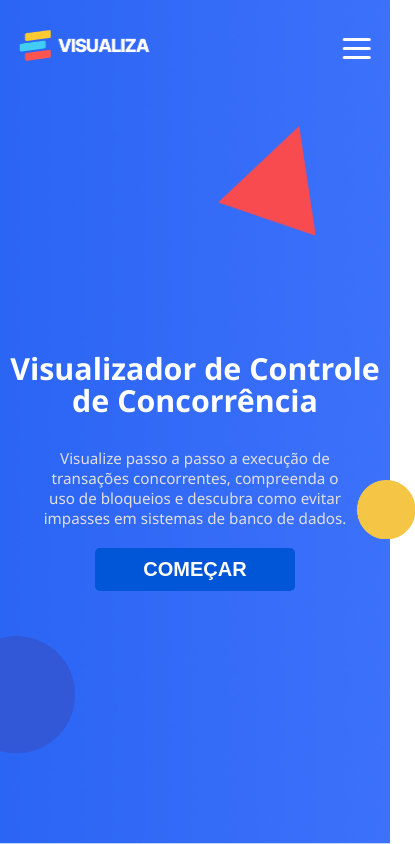
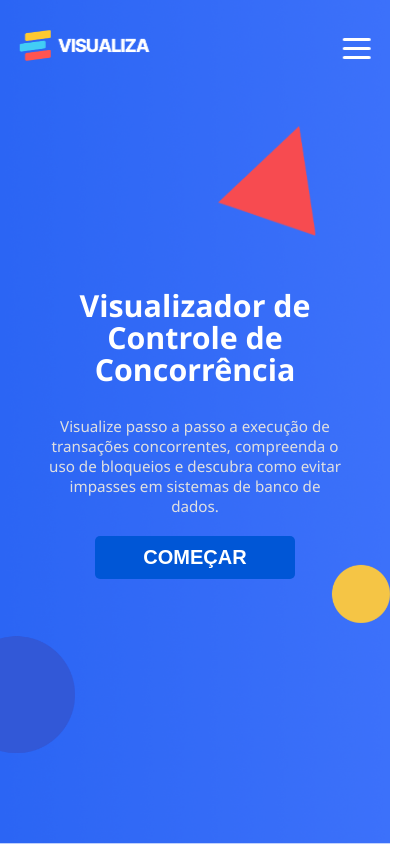
Before and after one commit to Kadu-Santos/controle-concorrencia-app, a React (Create React App) app: page / in a window 390 px wide. Shown: the top 844 px of the page, 415 px wide, since content can reach past the window. Built offline with nearby package versions, Linux system fonts and the light colour scheme.

Commit message:
Adição de favicon e ajustes gerais no desgni.

```diff
--- a/public/index.html
+++ b/public/index.html
@@ -2,7 +2,7 @@
 <html lang="en">
   <head>
     <meta charset="utf-8" />
-    <link rel="icon" href="%PUBLIC_URL%/favicon.ico" />
+    <link rel="icon" href="%PUBLIC_URL%/favicon.svg" />
     <meta name="viewport" content="width=device-width, initial-scale=1" />
     <meta name="theme-color" content="#000000" />
     <meta
@@ -24,7 +24,7 @@
       work correctly both with client-side routing and a non-root public URL.
       Learn how to configure a non-root public URL by running `npm run build`.
     -->
-    <title>React App</title>
+    <title>Visualiza</title>
   </head>
   <body>
     <noscript>You need to enable JavaScript to run this app.</noscript>
--- a/src/screens/Home/HomeScreen.css
+++ b/src/screens/Home/HomeScreen.css
@@ -421,11 +421,11 @@
   /* HERO */
   .hero {
     padding: 40px 10px;
-    height: 100vh;
+    height: 100dvh;
   }
 
   .hero-content {
-    width: 100%;
+    width: 95%;
   }
 
   .hero-title {
@@ -441,8 +441,8 @@
   }
 
   .imgAbstrata_1 {
-    bottom: 35vh;
-    right: -3vh;
+    bottom: 25vh;
+    right: 0vw;
     width: 15vw;
     height: 15vw;
   }
@@ -513,14 +513,9 @@
 /* ----- Celulares pequenos ~ 430px ----- */
 @media (max-width: 430px) {
 
-  .hero {
-    height: 100vh;
-  }
-
   .hero-title {
     font-size: 1.9rem;
     line-height: 32px;
-    margin-top: 100px;
   }
 
   .hero-subtitle {
```
Also changed, not shown: public/favicon.svg (added), 1 other file (tests, documents, lock files or other folders).
